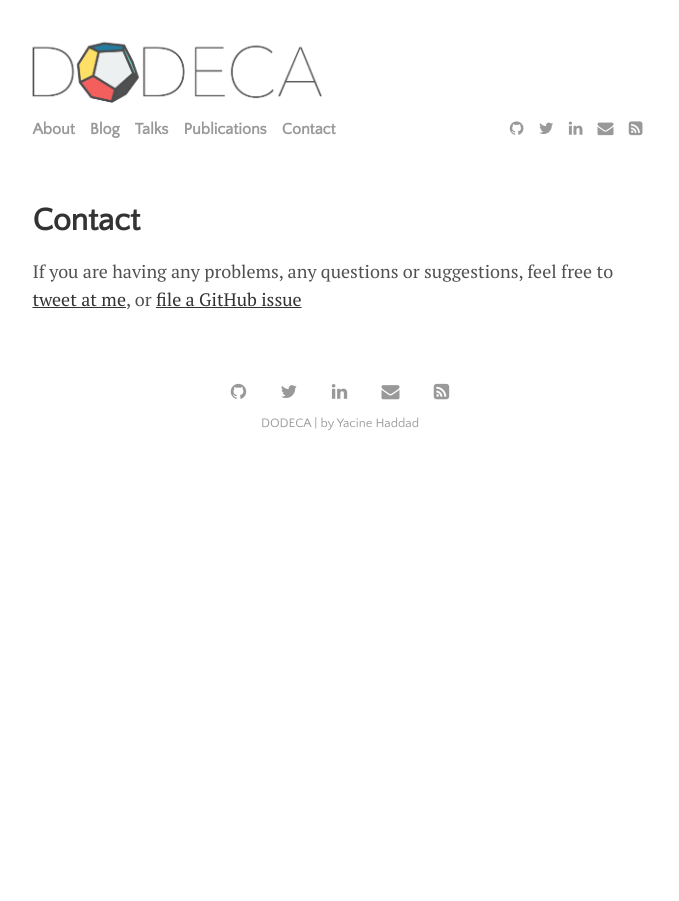
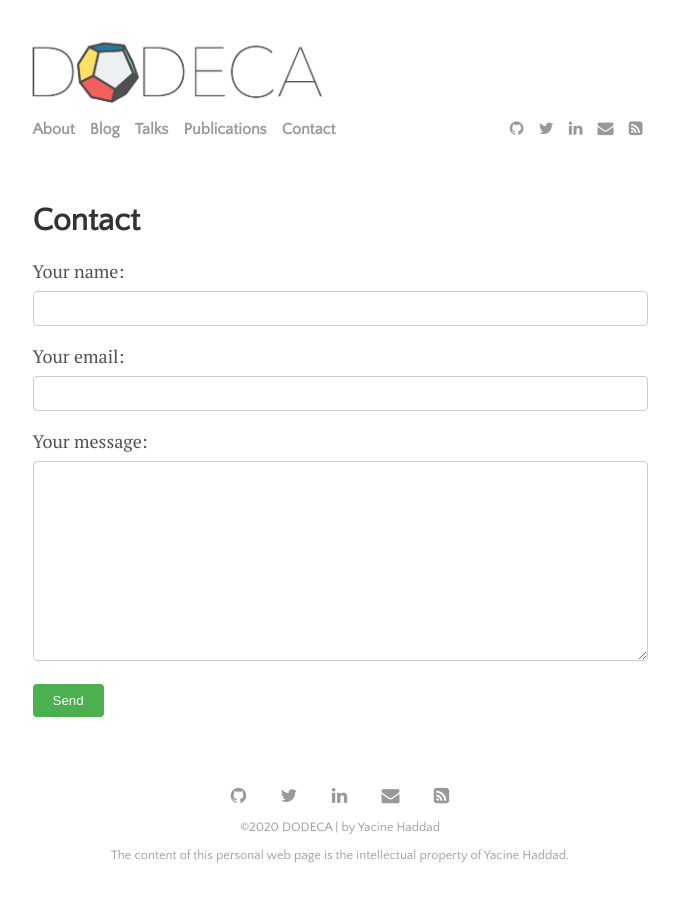
Before and after one commit to yhaddad/yhaddad.github.io, a Jekyll site: the page built from menu/contact.md, in a window 1280 px wide. Shown: the whole page, without its empty margins (300-979 px from the left). Built offline with Jekyll 4.4.1, drawn with Linux system fonts in a browser that asks for light colours.

Commit message:
contact form

```diff
--- a/_includes/footer.html
+++ b/_includes/footer.html
@@ -1,4 +1,6 @@
 <footer class="footer">
   {% include social-icons.html %}
-  <div class="post-date"><a href="{{ site.github.url }}/menu/about.html">{{ site.title }} | {{ site.description }} by {{ site.author }}</a></div>
+  <div class="post-date"><a href="{{ site.github.url }}/menu/about.html"> &copy;2020 {{ site.title }} | {{ site.description}} by {{site.author}}</a><br>
+    The content of this personal web page is the intellectual property of Yacine Haddad.
+  </div>
 </footer>
--- a/assets/bib/pub.bib
+++ b/assets/bib/pub.bib
@@ -35,7 +35,7 @@
 @article{Sirunyan:2018ouh,
   author = "Sirunyan, A.M. and others",
   collaboration = "CMS",
-  title = "{Measurements of Higgs boson properties in the diphoton decay channel in proton-proton collisions at $\sqrt{s} =$ 13 TeV}",
+  title = "Measurements of Higgs boson properties in the diphoton decay channel in proton-proton collisions at $\sqrt s =$ 13 TeV",
   eprint = "1804.02716",
   archivePrefix = "arXiv",
   primaryClass = "hep-ex",
@@ -49,7 +49,7 @@
 @article{Sirunyan:2018kta,
   author = "Sirunyan, Albert M. and others",
   collaboration = "CMS",
-  title = "{Measurement of inclusive and differential Higgs boson production cross sections in the diphoton decay channel in proton-proton collisions at $\sqrt{s}=$ 13 TeV}",
+  title = "{Measurement of inclusive and differential Higgs boson production cross sections in the diphoton decay channel in proton-proton collisions at $\sqrt s=$ 13 TeV}",
   eprint = "1807.03825",
   archivePrefix = "arXiv",
   primaryClass = "hep-ex",
--- a/assets/css/main.css
+++ b/assets/css/main.css
@@ -553,3 +553,39 @@
   -webkit-transform: scale3d(1.1, 1.1, 1.1);
   transform: scale3d(1.1, 1.1, 1.1);
 }
+
+
+
+/* for contact form */
+
+input[type=text], select, textarea {
+  width: 100%;
+  padding: 9px;
+  border: 1px solid #ccc;
+  border-radius: 4px;
+  box-sizing: border-box;
+  margin-top: 6px;
+  margin-bottom: 16px;
+  resize: vertical
+}
+
+button[type=submit] {
+  background-color: #4CAF50;
+  color: white;
+  padding: 9px 20px;
+  border: none;
+  border-radius: 4px;
+  cursor: pointer;
+}
+
+input[type=submit]:hover {
+  background-color: #45a049;
+  color: red;
+}
+
+form {
+  width: auto;
+  border-color: black;
+  border-width: 1px;
+
+}
--- a/menu/contact.md
+++ b/menu/contact.md
@@ -2,5 +2,19 @@
 layout: page
 title: Contact
 ---
-
-If you are having any problems, any questions or suggestions, feel free to [tweet at me](https://twitter.com/intent/tweet?text=%40paululele), or [file a GitHub issue](https://github.com/lenpaul/lagrange/issues/new)
+<form action="https://formspree.io/mqkyqrje" method="POST">
+<label>
+Your name:
+<input type="text" name="name">
+</label>
+<label>
+Your email:
+<input type="text" name="_replyto">
+</label>
+<label>
+Your message:
+<textarea name="message" style="height: 200px;"></textarea>
+</label>
+<!-- your other form fields go here -->
+<button type="submit">Send</button>
+</form>
```
Also changed, not shown: _posts/2018-01-05-Geneva-Tutorial-Titanic.md (+3 -2 lines), menu/about.md (+3 -1 lines), assets/img/didrot.png (added). Lines whose indentation alone changed are shown as unchanged.
